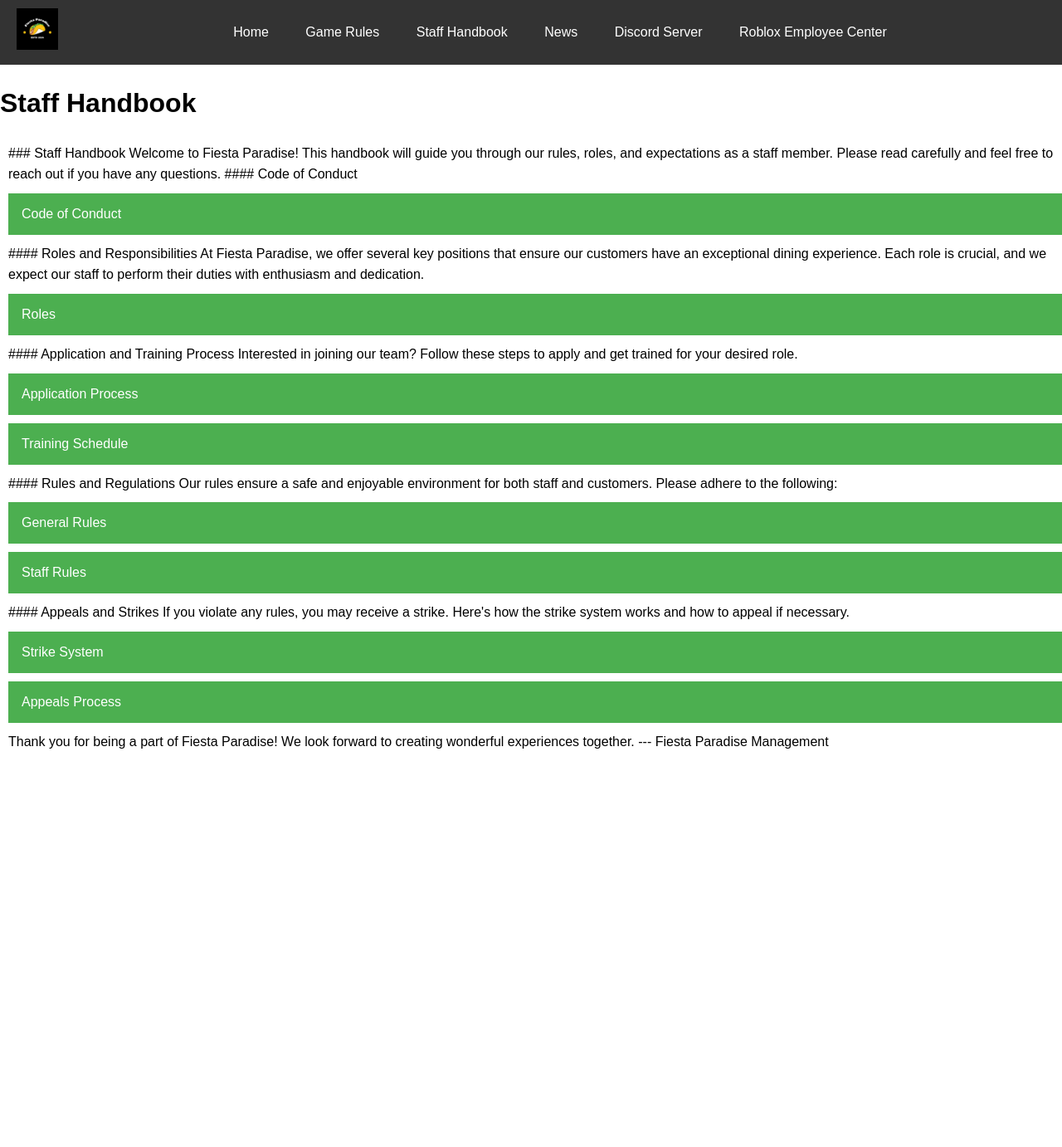
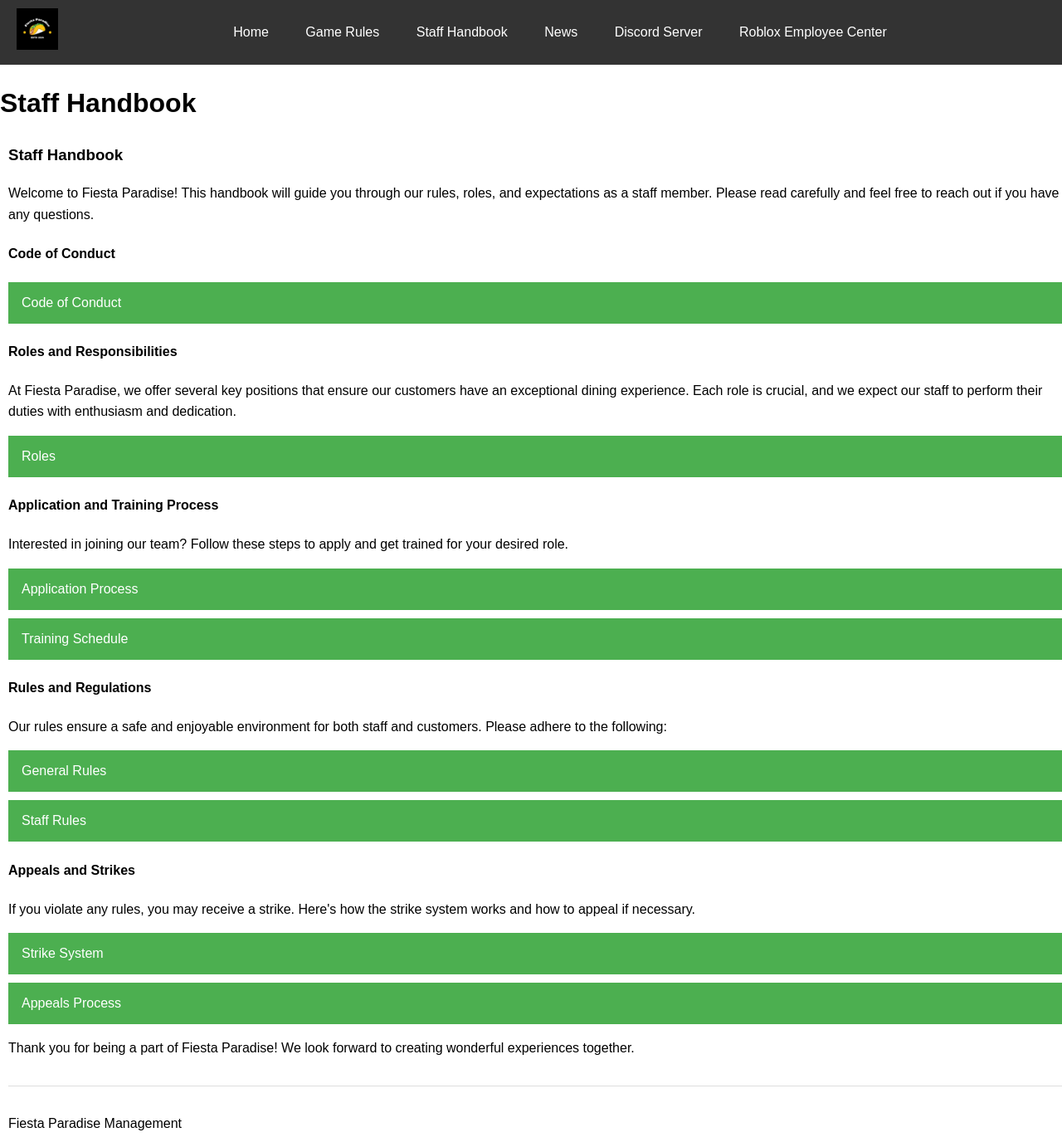
Before and after one commit to ifBars/Fiesta-Paradise, a Jekyll site: the page built from staff-handbook.html, in a window 1280 px wide. Shown: the whole page at 83% size. Built offline with Jekyll 4.4.1, drawn with Linux system fonts in a browser that asks for light colours; before the commit the page ends 906 px from its top, so only the background shows below that.

Commit message:
More converting MD to HTML

```diff
--- a/staff-handbook.html
+++ b/staff-handbook.html
@@ -4,12 +4,11 @@
 ---
 
 <div class="content-wrapper">
-  ### Staff Handbook
+  <h3>Staff Handbook</h3>
 
-  Welcome to Fiesta Paradise! This handbook will guide you through our rules, roles, and expectations as a staff member.
-  Please read carefully and feel free to reach out if you have any questions.
+  <p>Welcome to Fiesta Paradise! This handbook will guide you through our rules, roles, and expectations as a staff member. Please read carefully and feel free to reach out if you have any questions.</p>
 
-  #### Code of Conduct
+  <h4>Code of Conduct</h4>
 
   <div class="dropdown">
     <button class="dropbtn">Code of Conduct</button>
@@ -23,10 +22,9 @@
     </div>
   </div>
 
-  #### Roles and Responsibilities
+  <h4>Roles and Responsibilities</h4>
 
-  At Fiesta Paradise, we offer several key positions that ensure our customers have an exceptional dining experience.
-  Each role is crucial, and we expect our staff to perform their duties with enthusiasm and dedication.
+  <p>At Fiesta Paradise, we offer several key positions that ensure our customers have an exceptional dining experience. Each role is crucial, and we expect our staff to perform their duties with enthusiasm and dedication.</p>
 
   <div class="dropdown">
     <button class="dropbtn">Roles</button>
@@ -40,9 +38,9 @@
     </div>
   </div>
 
-  #### Application and Training Process
+  <h4>Application and Training Process</h4>
 
-  Interested in joining our team? Follow these steps to apply and get trained for your desired role.
+  <p>Interested in joining our team? Follow these steps to apply and get trained for your desired role.</p>
 
   <div class="dropdown">
     <button class="dropbtn">Application Process</button>
@@ -63,9 +61,9 @@
     </div>
   </div>
 
-  #### Rules and Regulations
+  <h4>Rules and Regulations</h4>
 
-  Our rules ensure a safe and enjoyable environment for both staff and customers. Please adhere to the following:
+  <p>Our rules ensure a safe and enjoyable environment for both staff and customers. Please adhere to the following:</p>
 
   <div class="dropdown">
     <button class="dropbtn">General Rules</button>
@@ -109,9 +107,9 @@
     </div>
   </div>
 
-  #### Appeals and Strikes
+  <h4>Appeals and Strikes</h4>
 
-  If you violate any rules, you may receive a strike. Here's how the strike system works and how to appeal if necessary.
+  <p>If you violate any rules, you may receive a strike. Here's how the strike system works and how to appeal if necessary.</p>
 
   <div class="dropdown">
     <button class="dropbtn">Strike System</button>
@@ -133,8 +131,8 @@
     </div>
   </div>
 
-  Thank you for being a part of Fiesta Paradise! We look forward to creating wonderful experiences together.
+  <p>Thank you for being a part of Fiesta Paradise! We look forward to creating wonderful experiences together.</p>
 
-  ---
-  Fiesta Paradise Management
+  <hr>
+  <p>Fiesta Paradise Management</p>
 </div>
```
Also changed, not shown: game-rules.html (+5 -6 lines).
